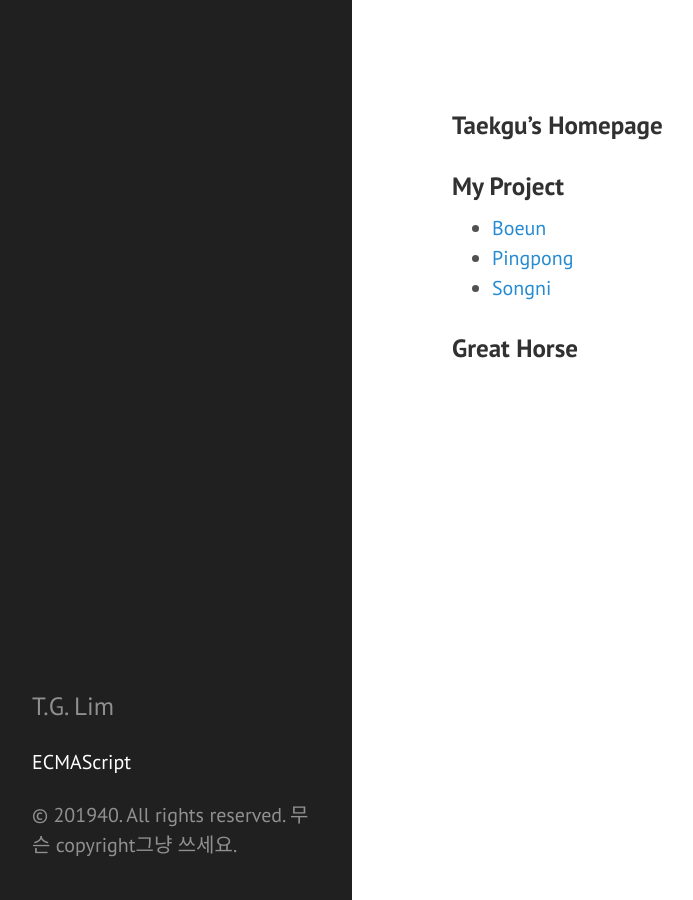
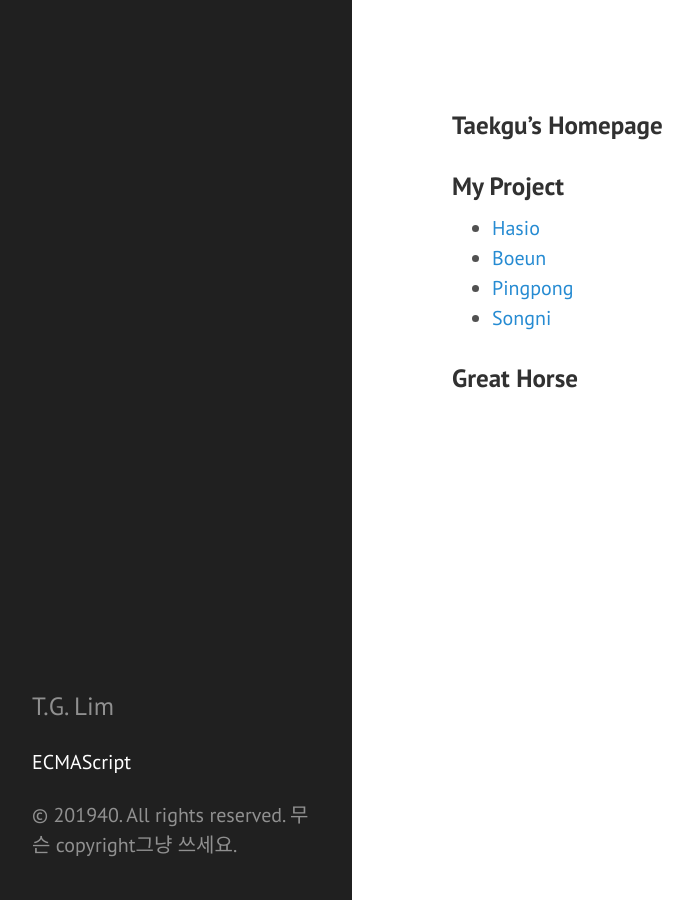
Before and after one commit to taekku/taekku.github.io, a Jekyll site: the page built from index.md, in a window 1280 px wide. Shown: the whole page, without its empty margins (8-701 px from the left). Built offline with Jekyll 4.4.1, drawn with Linux system fonts in a browser that asks for light colours.

Commit message:
Hello Hasio

```diff
--- a/index.md
+++ b/index.md
@@ -5,6 +5,7 @@ title: Home
 ###  {{ site.title }}
 
 ### My Project
+- [Hasio](https://taekku.github.io/hasio)
 - [Boeun](https://taekku.github.io/boeun)
 - [Pingpong](https://taekku.github.io/pingpong)
 - [Songni](https://taekku.github.io/songni)
```
